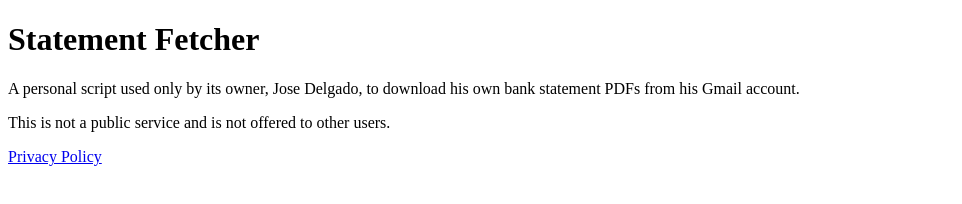
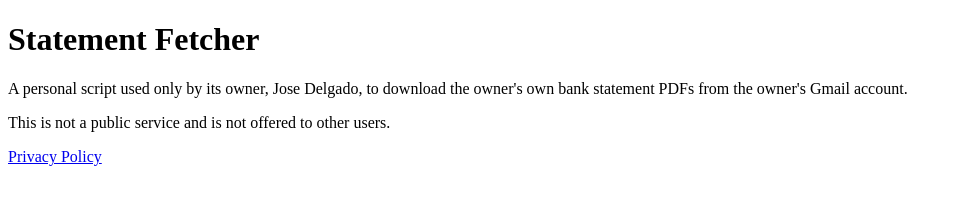
Before and after one commit to JoseDelgado9898/JoseDelgado9898.github.io, a plain HTML site: page index.html in a window 1280 px wide. Shown: the whole page, without its empty margins (0-962 px from the left). Drawn offline with Linux system fonts and the light colour scheme.

Commit message:
Use neutral wording on homepage
Co-authored-by: Isaac <no-reply@databricks.com>

```diff
--- a/index.html
+++ b/index.html
@@ -3,7 +3,7 @@
 <head><meta charset="utf-8"><title>Statement Fetcher</title></head>
 <body>
 <h1>Statement Fetcher</h1>
-<p>A personal script used only by its owner, Jose Delgado, to download his own bank statement PDFs from his Gmail account.</p>
+<p>A personal script used only by its owner, Jose Delgado, to download the owner's own bank statement PDFs from the owner's Gmail account.</p>
 <p>This is not a public service and is not offered to other users.</p>
 <p><a href="privacy.html">Privacy Policy</a></p>
 </body>
```
